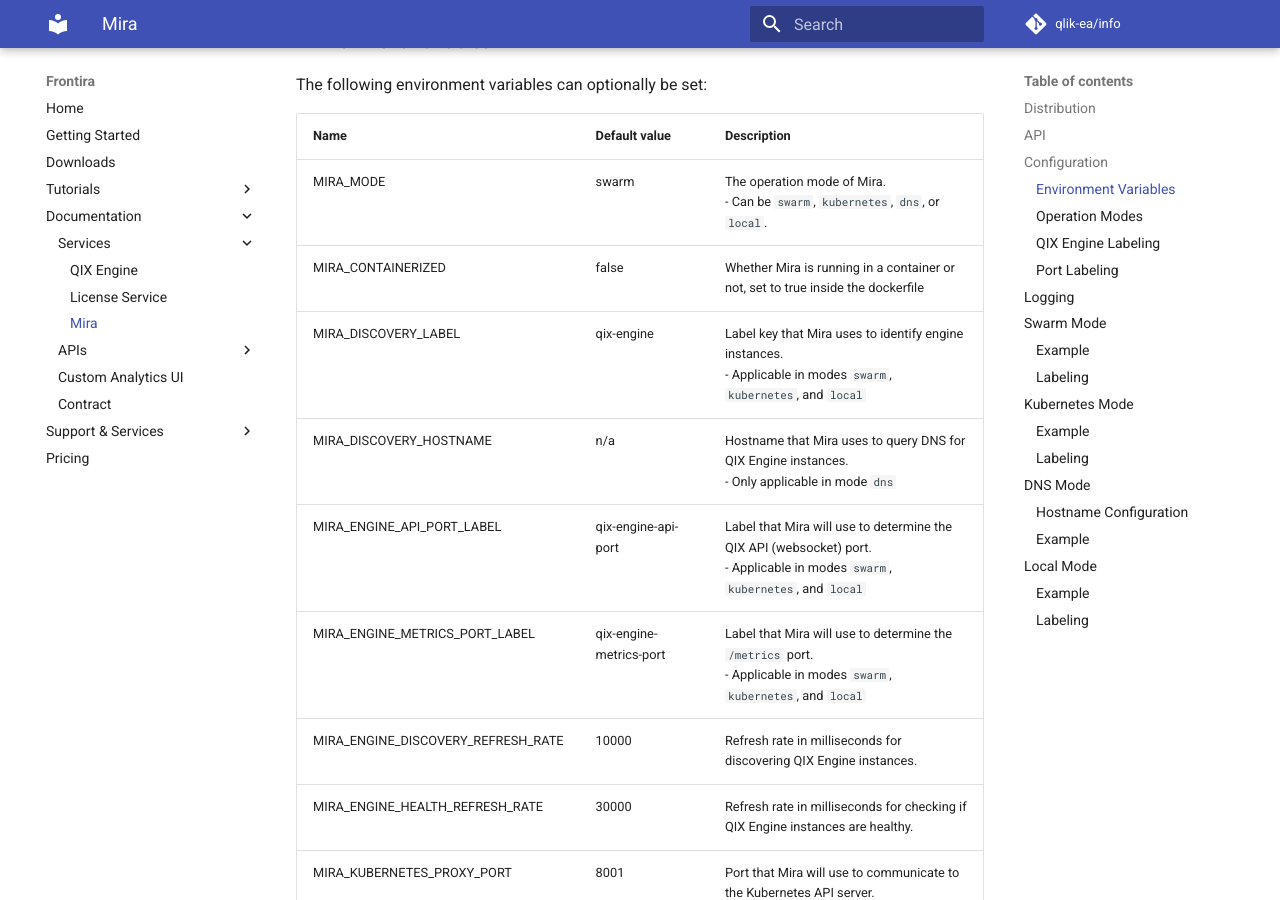
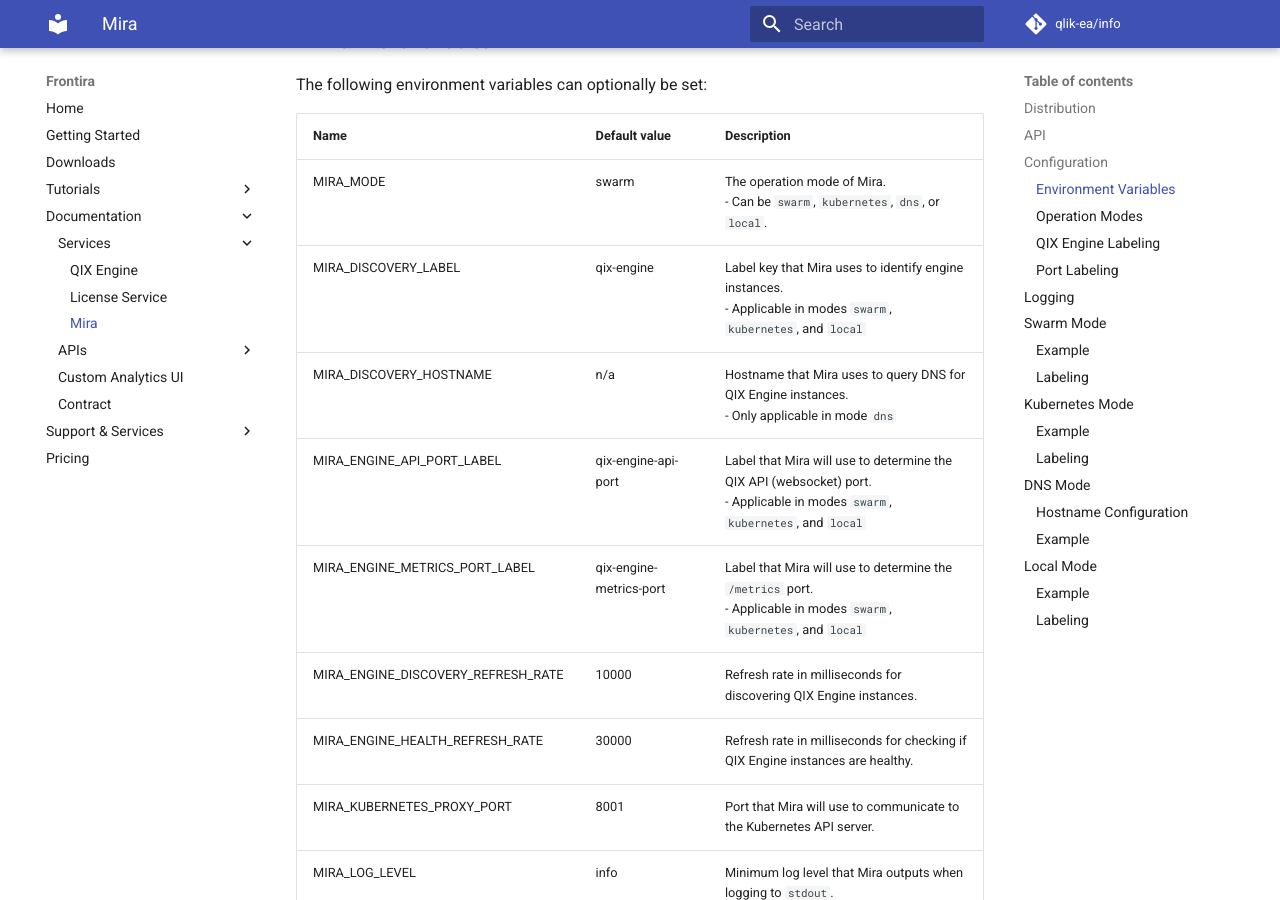
Before and after one commit to qlik-oss/core-website, an MkDocs documentation site: the page built from docs/documentation/services/mira.md, in a window 1280 px wide and 900 px high, scrolled down 763 px. Built offline with MkDocs 1.6.1 and Material for MkDocs 9.7.7, drawn with Linux system fonts in a browser that asks for light colours; comment, search, counter and statistics services are not loaded; old or Windows-style settings are respelled for this version of MkDocs.

Commit message:
Update mira.md
removed the info about the new env variable

```diff
--- a/docs/documentation/services/mira.md
+++ b/docs/documentation/services/mira.md
@@ -31,7 +31,6 @@
 | Name                                  | Default value           | Description |
 | ------------------------------------- | ----------------------- | ----------- |
 | MIRA_MODE                             | swarm                   | The operation mode of Mira.<br>- Can be `swarm`, `kubernetes`, `dns`, or `local`. |
-| MIRA_CONTAINERIZED                    | false                   | Whether Mira is running in a container or not, set to true inside the dockerfile |
 | MIRA_DISCOVERY_LABEL                  | qix-engine              | Label key that Mira uses to identify engine instances.<br/>- Applicable in modes `swarm`, `kubernetes`, and `local` |
 | MIRA_DISCOVERY_HOSTNAME               | n/a                     | Hostname that Mira uses to query DNS for QIX Engine instances.<br>- Only applicable in mode `dns` |
 | MIRA_ENGINE_API_PORT_LABEL            | qix-engine-api-port     | Label that Mira will use to determine the QIX API (websocket) port.<br/>- Applicable in modes `swarm`, `kubernetes`, and `local` |
```
